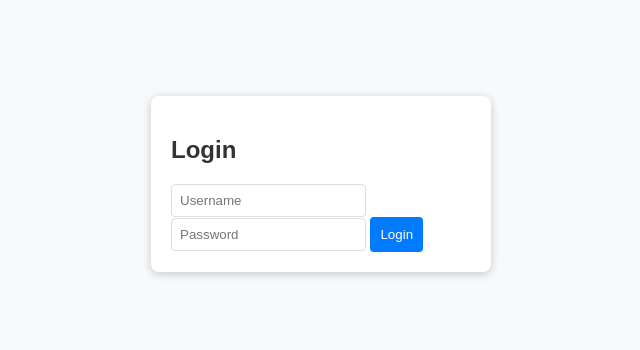
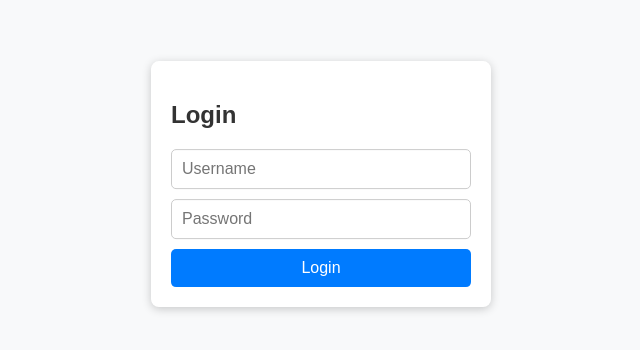
Before and after one commit to KehaoHuang24/lab-chemical-manager, a website: page public/index.html in a window 1280 px wide. Shown: the part 216-566 px from the top of the page, without its empty margins (319-959 px from the left). Drawn offline with Linux system fonts and the light colour scheme.

Commit message:
Update index.html

```diff
--- a/public/index.html
+++ b/public/index.html
@@ -136,17 +136,23 @@ td.long-text:hover {
         }
 
         #loginModal input {
-            padding: 8px;
-            border: 1px solid #ddd;
-            border-radius: 4px;
+            width: 100%; /* 占满整行 */
+            padding: 10px;
+            margin-bottom: 10px;
+            border: 1px solid #ccc;
+            border-radius: 5px;
+            font-size: 16px;
+            box-sizing: border-box;
         }
 
         #loginModal button {
+            width: 100%; /* 占满整行 */
+            padding: 10px;
             background-color: #007bff;
             color: white;
             border: none;
-            padding: 10px;
-            border-radius: 4px;
+            border-radius: 5px;
+            font-size: 16px;
             cursor: pointer;
         }
 
```
